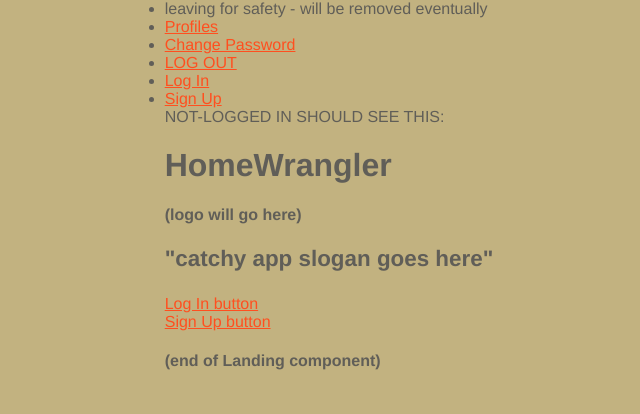
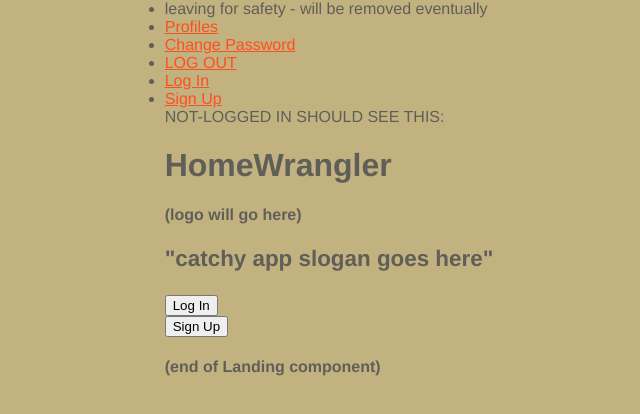
Before and after one commit to natnichols/homewrangler-front-end, a React (Vite) app: page / in a window 1280 px wide. Shown: the top 414 px of the page, without its empty margins (311-951 px from the left). Built offline with nearby package versions, Linux system fonts and the light colour scheme; no server answers.

Commit message:
add actual buttons

```diff
--- a/src/pages/Landing/Landing.jsx
+++ b/src/pages/Landing/Landing.jsx
@@ -11,16 +11,20 @@ const Landing = ({ user }) => {
       {/* <h2>test section below:</h2> */}
       {user ? (
       <>
+        <br></br>
         'LOGGED-IN USER SHOULD SEE THIS'
         <h1>HomeWrangler</h1>
         <h2>howdy, {user ? user.name : 'pardner'}</h2>
         <br></br>
-        <div>Shopping List button</div>
-        <div><NavLink to="/pantryItems">My Pantry button</NavLink></div>
+        <button>Shopping List (not active)</button>
         <br></br>
-        <div>Repairs button</div>
+        <NavLink to="/pantryItems"><button>My Pantry</button></NavLink>
         <br></br>
-        <div>Budget button</div>
+        <br></br>
+        <button>Repairs (not active)</button>
+        <br></br>
+        <br></br>
+        <button>Budget button (not active)</button>
       </>
       ) : (
       <>
@@ -28,8 +32,9 @@ const Landing = ({ user }) => {
         <h1>HomeWrangler</h1>
         <h4>(logo will go here)</h4>
         <h3>"catchy app slogan goes here"</h3>
-        <div><NavLink to="/auth/login">Log In button</NavLink></div>
-        <div><NavLink to="/auth/signup">Sign Up button</NavLink></div>
+        <NavLink to="/auth/login"><button>Log In</button></NavLink>
+        <br></br>
+        <NavLink to="/auth/signup"><button>Sign Up</button></NavLink>
       </>
       )}
 
```
